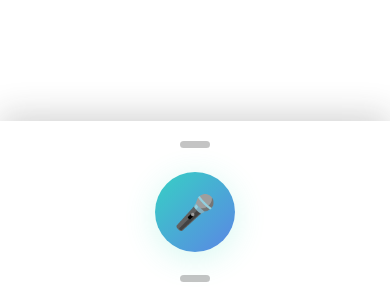
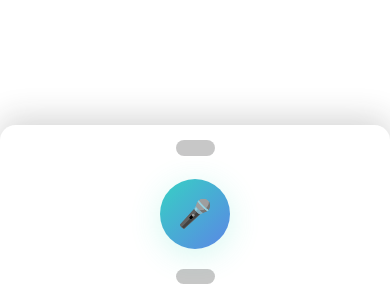
Before and after one commit to devoloperarsh/ar-guide, a plain HTML site: page index.html in a window 390 px wide. Shown: the part 544-844 px from the top of the page. Drawn offline with nearby package versions, Linux system fonts and the light colour scheme.

Commit message:
Refactor UI and improve speech recognition features
Updated styling and functionality for UI elements, including microphone button and status display. Enhanced speech recognition and AI interaction features.

```diff
--- a/index.html
+++ b/index.html
@@ -17,26 +17,34 @@
     #ui {
       position: fixed;
       width: 100vw;
+      max-width: 100vw;
+      min-width: 0;
       left: 0;
       bottom: 0;
       display: flex;
       flex-direction: column;
       align-items: center;
-      gap: 16px;
+      gap: 4vw;
       z-index: 7;
-      background: rgba(255,255,255,0.08);
-      padding-top: 20px;
-      padding-bottom: 18px;
+      background: rgba(255,255,255,0.12);
+      padding-top: 4vw;
+      padding-bottom: 4vw;
       box-shadow: 0 -6px 32px #2223;
+      border-top-left-radius: 4vw;
+      border-top-right-radius: 4vw;
     }
     #mic {
       background: linear-gradient(135deg,#36d1c4,#5b86e5);
       color: white;
       border: none;
-      font-size: 2.1rem;
-      border-radius: 100px;
-      width: 80px;
-      height: 80px;
+      font-size: 7vw;
+      border-radius: 50vw;
+      width: 18vw;
+      height: 18vw;
+      max-width: 90px;
+      max-height: 90px;
+      min-width: 52px;
+      min-height: 52px;
       box-shadow: 0 6px 32px #2edab233;
       display: flex;
       align-items: center;
@@ -44,7 +52,8 @@
       transition: box-shadow 0.15s, background 0.15s;
       cursor: pointer;
       outline: none;
-      margin-bottom: 7px;
+      margin-bottom: 1vw;
+      touch-action: manipulation;
     }
     #mic.recording {
       background:linear-gradient(135deg,#ea447a,#ff6c33);
@@ -58,18 +67,20 @@
     }
     #status, #ai-response {
       color: #fff;
-      background:rgba(0,0,0,0.23);
-      border-radius:13px;
-      padding:3px 15px 4px;
-      font-size:1.15rem;
-      max-width:80vw;
+      background:rgba(0,0,0,0.22);
+      border-radius:4vw;
+      padding:2vw 5vw 2vw 5vw;
+      font-size:4vw;
+      max-width:86vw;
       margin:auto;
       word-break: break-word;
+      box-sizing: border-box;
+      line-height:1.6em;
     }
     #ai-response {
-      font-size:1.26rem;
+      font-size:5vw;
       color:#ffe47a;
-      margin-bottom:8px;
+      margin-bottom:2vw;
     }
   </style>
 </head>
@@ -113,6 +124,9 @@ function speakWithTalkAnim(text, onEnd) {
   const msg = new SpeechSynthesisUtterance(text);
   msg.rate = 0.92;
   msg.pitch = 1.0;
+  msg.onstart = () => {
+    switchToTalk();
+  };
   msg.onend = () => {
     switchToIdle();
     if (onEnd) onEnd();
```
